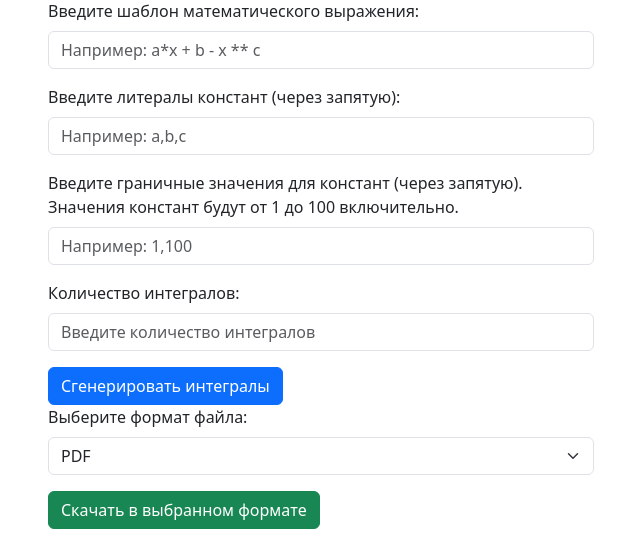
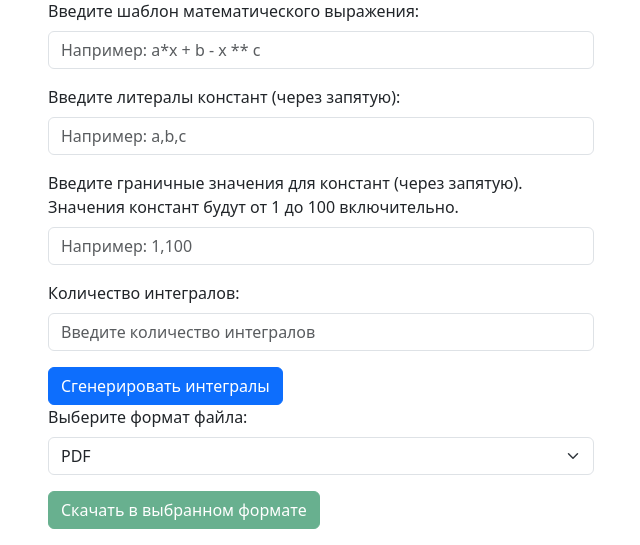
Before and after one commit to sariya23/generate_math_problems, a Flask app: page /higher_math/integrals in a window 1280 px wide. Shown: the part 300-845 px from the top of the page, without its empty margins (319-959 px from the left). Run offline with Flask 3, Linux system fonts and the light colour scheme; some libraries are stand-ins or nearby versions.

Commit message:
In start disable download button

```diff
--- a/templates/higher_math/integrals.html
+++ b/templates/higher_math/integrals.html
@@ -17,7 +17,7 @@
                         <option value="docx">DOCX</option>
                         <option value="tex">TEX</option>
                     </select>
-                    <button type="submit" class="btn btn-success mt-3">Скачать в выбранном формате</button>
+                    <button id="submit_file_format_data" type="submit" class="btn btn-success mt-3" disabled>Скачать в выбранном формате</button>
                 </div>
             </form>
         </div>
```
